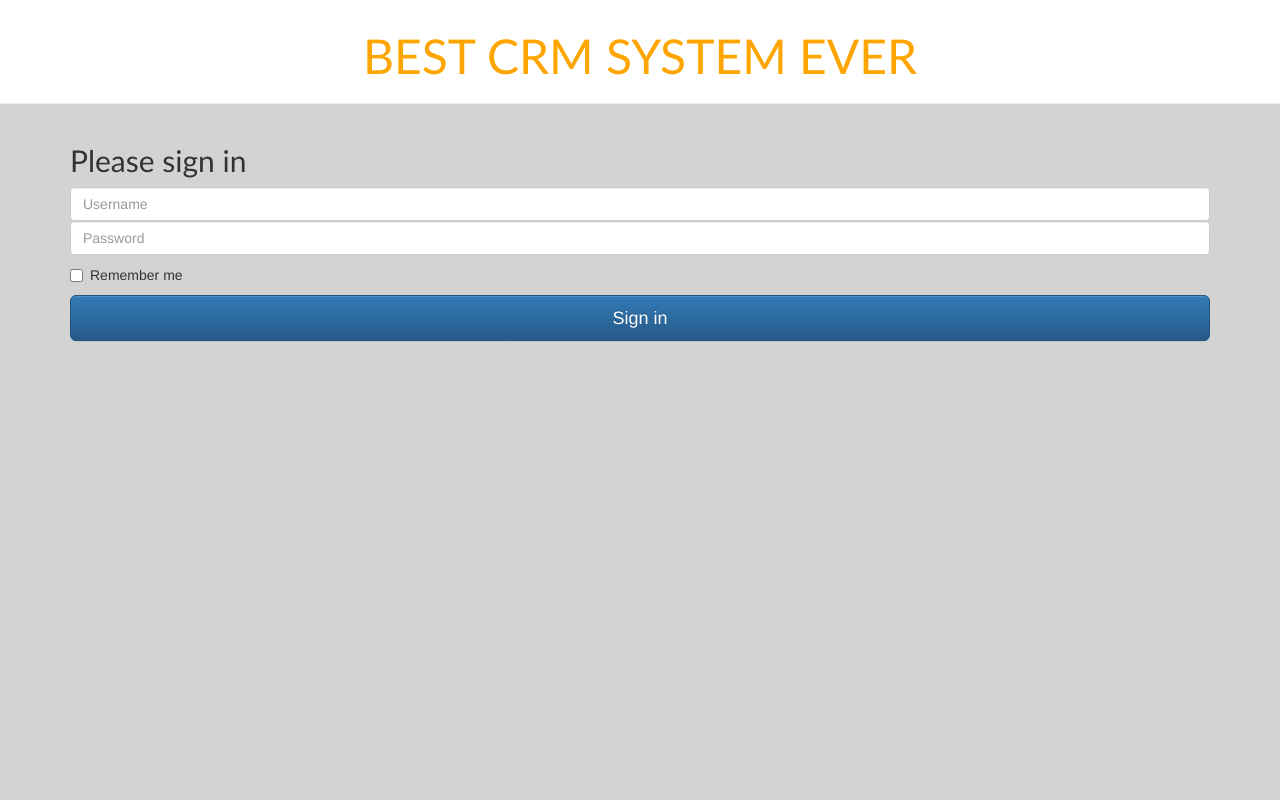
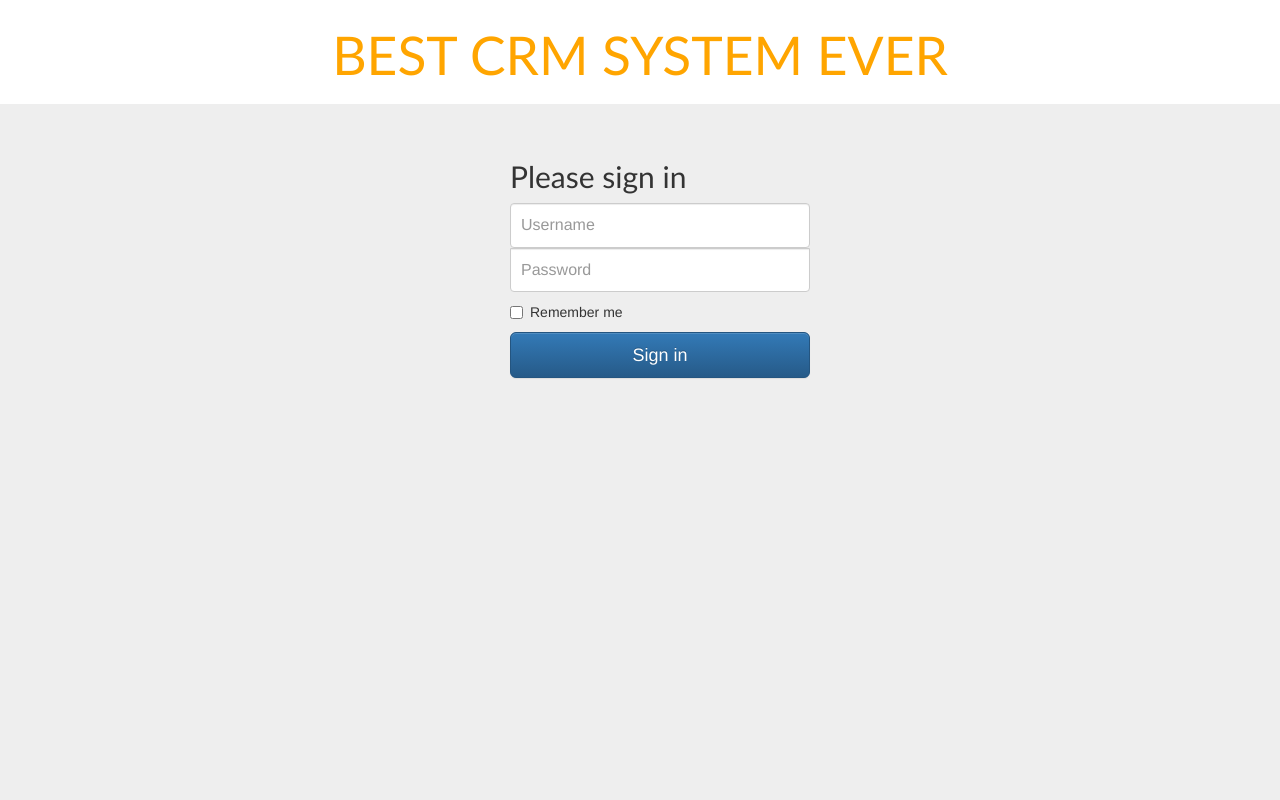
Before and after one commit to pawelzar/python-django-crm, a Django app: page / in a window 1280 px wide. Run offline with Django 3.2, Linux system fonts and the light colour scheme; some libraries are stand-ins or nearby versions.

Commit message:
Update frontend

```diff
--- a/crm/templates/crm/base.html
+++ b/crm/templates/crm/base.html
@@ -9,17 +9,17 @@
 
 <body>
 <div class="page-header">
-    <h1><a href="">BEST CRM SYSTEM EVER</a></h1>
+    <h1><a href="/">BEST CRM SYSTEM EVER</a></h1>
 </div>
 
 <div class="content">
 {% if user.is_authenticated %}
     <a href="/logout" class="btn btn-default">Logout</a>
 {% endif %}
-</div>
 
 {% block content %}
 {% endblock %}
+</div>
 
 </body>
 </html>
--- a/crm/templates/crm/company_list.html
+++ b/crm/templates/crm/company_list.html
@@ -1,9 +1,10 @@
 {% extends 'crm/base.html' %}
 
 {% block content %}
+<input type=button class="btn btn-default" value="Previous Page" onClick="javascript:history.go(-1);">
 {% if user.is_authenticated %}
     {% if user.is_superuser %}
-        <a href="{% url 'company_new' %}" class="content"><span class="btn btn-primary">Add company</span></a>
+        <a href="{% url 'company_new' %}"><span class="btn btn-primary">Add company</span></a>
     {% endif %}
     {% for company in companies %}
     <div>
--- a/crm/templates/crm/profile.html
+++ b/crm/templates/crm/profile.html
@@ -2,10 +2,10 @@
 
 {% block content %}
 {% if user.is_authenticated %}
-<div class="col-md-5">
+<div>
     <h2><a href="{% url 'company_list' %}">List of companies</a></h2>
 </div>
-<div class="col-md-5 col-md-offset-2">
+<div>
     <h2><a href="{% url 'users_list' %}">List of users</a></h2>
 </div>
 {% endif %}
--- a/crm/templates/crm/user_details.html
+++ b/crm/templates/crm/user_details.html
@@ -1,6 +1,7 @@
 {% extends 'crm/base.html' %}
 
 {% block content %}
+<input type=button class="btn btn-default" value="Previous Page" onClick="javascript:history.go(-1);">
 <div>
     <h1>{{ user.username }}</a></h1>
     <p>{{ user.first_name }}</p>
--- a/crm/templates/crm/users_list.html
+++ b/crm/templates/crm/users_list.html
@@ -1,7 +1,9 @@
 {% extends 'crm/base.html' %}
 
 {% block content %}
+<input type=button class="btn btn-default" value="Previous Page" onClick="javascript:history.go(-1);">
 {% if user.is_superuser %}
+    <a href="{% url 'user_new' %}"><span class="btn btn-primary">Add user</span></a>
     {% for user in users %}
         <div>
             <h1><a href="{% url 'user_details' pk=user.pk %}">{{ user.username }}</a></h1>
--- a/crm/urls.py
+++ b/crm/urls.py
@@ -14,5 +14,6 @@ urlpatterns = [
     url(r'^company/(?P<pk>[0-9]+)/edit/$', comp_views.company_edit, name='company_edit'),
     url(r'^users/', user_views.users_list, name='users_list'),
     url(r'^user/(?P<pk>[0-9]+)/$', user_views.user_details, name='user_details'),
-    url(r'^user/(?P<pk>[0-9]+)/edit/$', comp_views.company_edit, name='user_edit'),
+    url(r'^user/new/$', user_views.user_new, name='user_new'),
+    url(r'^user/(?P<pk>[0-9]+)/edit/$', user_views.user_edit, name='user_edit'),
 ]
--- a/static/css/crm.css
+++ b/static/css/crm.css
@@ -1,12 +1,12 @@
 .page-header {
     background-color: white;
     margin-top: 0;
-    padding: 10px 10px 10px 10px;
+    padding: 5px 10px 10px 10px;
 }
 
 .page-header h1, .page-header h1 a, .page-header h1 a:visited, .page-header h1 a:active {
     color: orange;
-    font-size: 36pt;
+    font-size: 40pt;
     text-decoration: none;
     text-align: center;
 }
@@ -40,5 +40,40 @@ h1, h2, h3, h4 {
 }
 
 body {
-    background: lightgray;
+    background: #eeeeee;
 }
+
+.form-signin {
+    max-width: 330px;
+    padding: 15px;
+    margin: 0 auto;
+}
+.form-signin .form-signin-heading,
+.form-signin .checkbox {
+    margin-bottom: 10px;
+}
+.form-signin .checkbox {
+    font-weight: normal;
+}
+.form-signin .form-control {
+    position: relative;
+    height: auto;
+    -webkit-box-sizing: border-box;
+    -moz-box-sizing: border-box;
+    box-sizing: border-box;
+    padding: 10px;
+    font-size: 16px;
+}
+.form-signin .form-control:focus {
+    z-index: 2;
+}
+.form-signin input[type="email"] {
+    margin-bottom: -1px;
+    border-bottom-right-radius: 0;
+    border-bottom-left-radius: 0;
+}
+.form-signin input[type="password"] {
+    margin-bottom: 10px;
+    border-top-left-radius: 0;
+    border-top-right-radius: 0;
+}
```
Also changed, not shown: crm/templates/crm/company_details.html (+5 -4 lines), crm/templates/crm/company_edit.html (+9 -6 lines), crm/templates/crm/user_edit.html (+9 -6 lines), crm/views/user.py (+14 -3 lines). Lines whose indentation alone changed are shown as unchanged.
